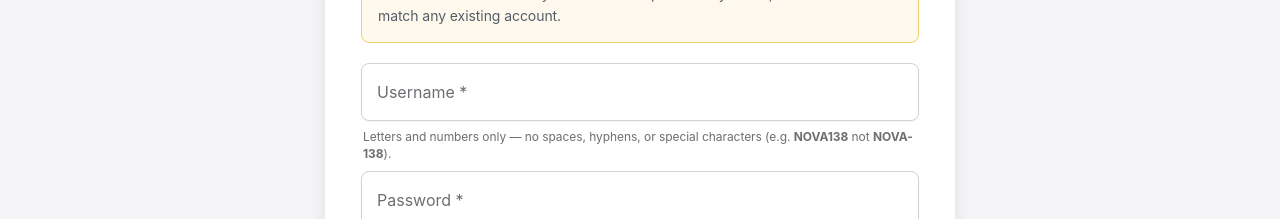
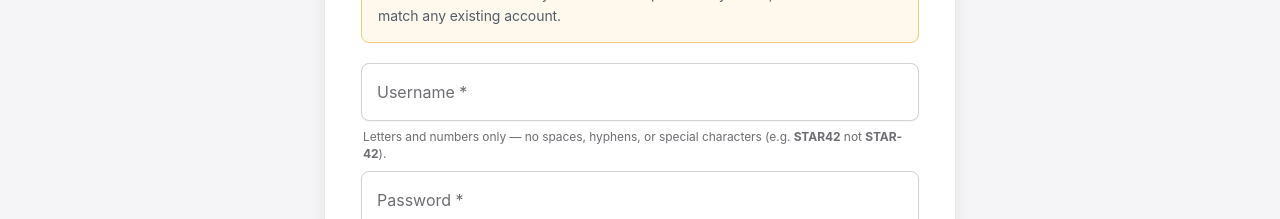
Before and after one commit to rbradshaw9/emotionalfreedomchallenge, a Next.js app: page /partners/register in a window 1280 px wide. Shown: the part 2540-2759 px from the top of the page. Built offline with nearby package versions, Linux system fonts and the light colour scheme.

Commit message:
Change username example to avoid resemblance to real partner

```diff
--- a/app/(main)/partners/register/page.tsx
+++ b/app/(main)/partners/register/page.tsx
@@ -124,7 +124,7 @@ export default function PartnerRegister() {
                 <input id="inf_other_Username" name="inf_other_Username" placeholder=" " type="text" />
                 <label htmlFor="inf_other_Username">Username *</label>
               </div>
-              <p className="v2-field-hint" style={{ marginTop: '-12px', marginBottom: '8px' }}>Letters and numbers only — no spaces, hyphens, or special characters (e.g. <strong>NOVA138</strong> not <strong>NOVA-138</strong>).</p>
+              <p className="v2-field-hint" style={{ marginTop: '-12px', marginBottom: '8px' }}>Letters and numbers only — no spaces, hyphens, or special characters (e.g. <strong>STAR42</strong> not <strong>STAR-42</strong>).</p>
               <p id="err-username" style={{ color: '#c0392b', fontSize: '13px', margin: '-8px 0 14px', fontWeight: 500, display: 'none' }}></p>
 
               <div className="v2-form-group">
```
